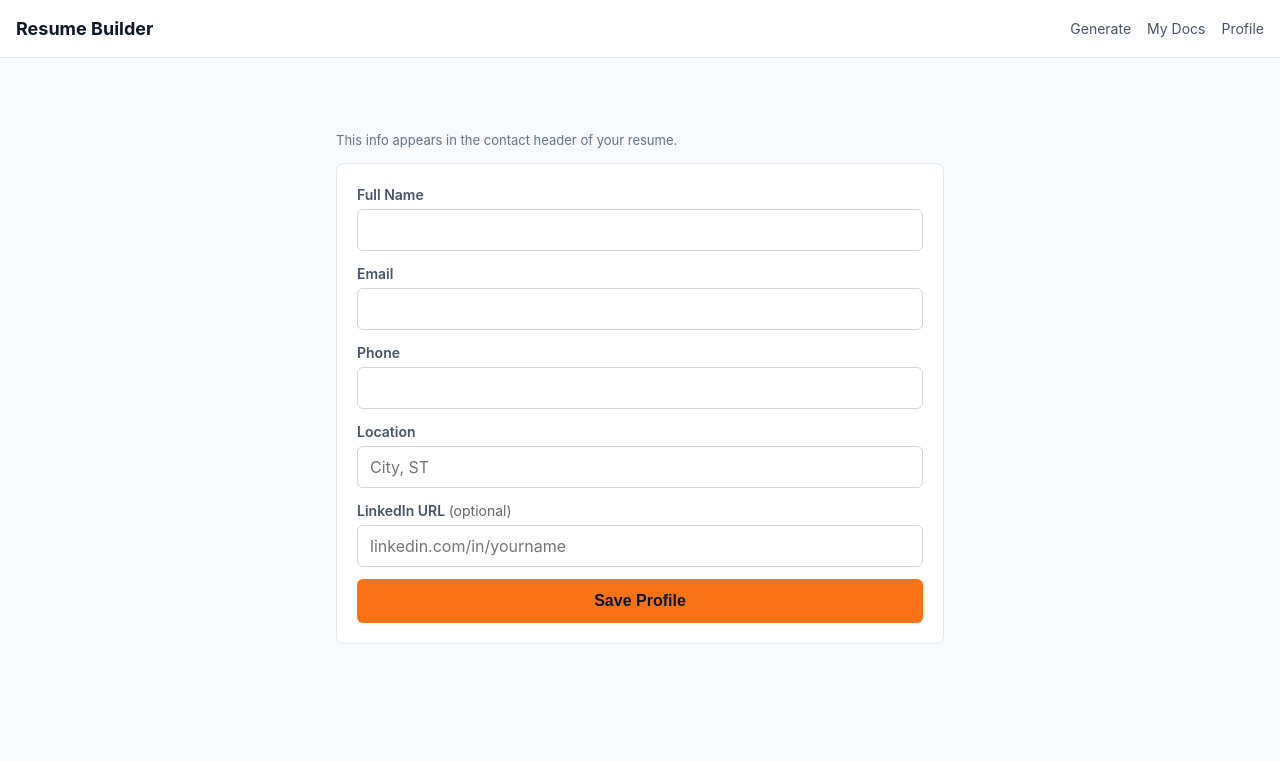
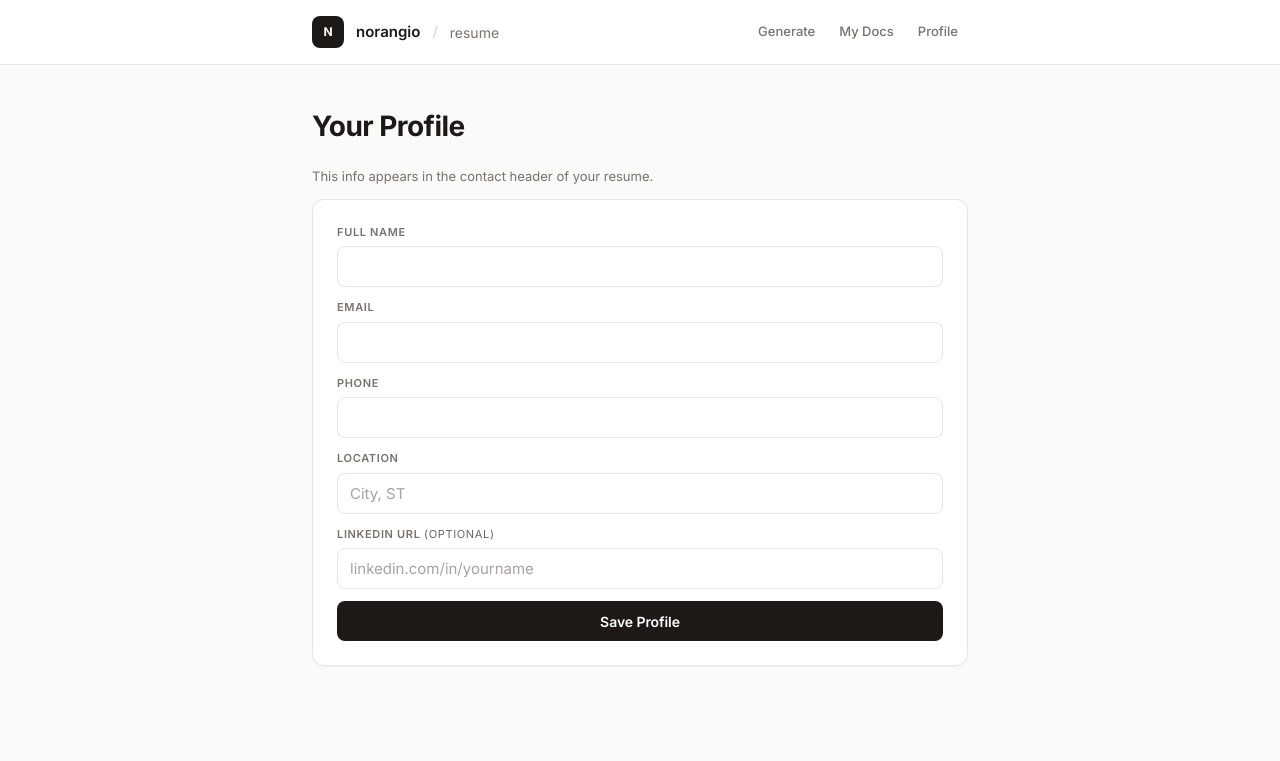
Before and after one commit to norangio/resume-builder, a Python web app: template web_app/templates/profile.html in a window 1280 px wide. Shown: the top 761 px of the page. Run offline with Jinja, Linux system fonts and the light colour scheme; the template is opened without the code that fills it, so the values that code supplies are empty.

Commit message:
style: align web app to warm stone design system
- Drop dark slate/orange theme
- Add norangio brand header strip with Generate/My Docs/Profile tabs
- Stone-900 primary buttons; emerald/rose semantic banners with dot indicator
- Stone focus ring on inputs (was orange glow)
- Inter + JetBrains Mono throughout

PDF resume template (templates/resume.html.j2) is intentionally
unchanged — PDFs keep their blue accent.

```diff
--- a/web_app/templates/base.html
+++ b/web_app/templates/base.html
@@ -3,123 +3,333 @@
 <head>
     <meta charset="UTF-8">
     <meta name="viewport" content="width=device-width, initial-scale=1.0">
-    <title>{% block title %}Resume Builder{% endblock %}</title>
+    <title>{% block title %}Resume Builder · norangio{% endblock %}</title>
+    <link rel="preconnect" href="https://fonts.googleapis.com">
+    <link rel="preconnect" href="https://fonts.gstatic.com" crossorigin>
+    <link href="https://fonts.googleapis.com/css2?family=Inter:wght@400;500;600;700;800&family=JetBrains+Mono:wght@400;500;600&display=swap" rel="stylesheet">
     <style>
         *, *::before, *::after { box-sizing: border-box; margin: 0; padding: 0; }
 
-        body {
-            font-family: -apple-system, BlinkMacSystemFont, "Segoe UI", Roboto, sans-serif;
-            font-size: 16px;
-            line-height: 1.5;
-            color: #e2e8f0;
-            background: #0f172a;
+        :root {
+            --bg-base: #fafaf9;
+            --bg-surface: #ffffff;
+            --bg-surface-hover: #f5f5f4;
+            --bg-subtle: #fafaf9;
+            --border: #e7e5e4;
+            --border-strong: #d6d3d1;
+            --border-subtle: #f5f5f4;
+            --text-primary: #1c1917;
+            --text-secondary: #44403c;
+            --text-muted: #78716c;
+            --text-faint: #a8a29e;
+            --accent: #1c1917;
+            --positive: #10b981;
+            --warning: #d97706;
+            --danger: #e11d48;
+            --positive-bg: #ecfdf5;
+            --positive-border: #a7f3d0;
+            --warning-bg: #fffbeb;
+            --warning-border: #fcd34d;
+            --danger-bg: #fff1f2;
+            --danger-border: #fecaca;
+            --shadow: 0 1px 2px rgba(0, 0, 0, 0.04);
+            --shadow-lg: 0 4px 16px rgba(0, 0, 0, 0.06);
+            --radius: 12px;
+            --radius-sm: 8px;
+            --radius-pill: 999px;
+            --font: 'Inter', system-ui, -apple-system, BlinkMacSystemFont, sans-serif;
+            --font-mono: 'JetBrains Mono', ui-monospace, 'SF Mono', Menlo, monospace;
         }
 
-        nav {
-            background: #1e293b;
-            border-bottom: 1px solid #334155;
-            color: #e2e8f0;
-            padding: 12px 16px;
+        body {
+            font-family: var(--font);
+            font-size: 15px;
+            line-height: 1.5;
+            color: var(--text-primary);
+            background: var(--bg-base);
+            -webkit-font-smoothing: antialiased;
+            -moz-osx-font-smoothing: grayscale;
+        }
+
+        .mono { font-family: var(--font-mono); font-feature-settings: 'tnum'; }
+
+        /* ─── Brand header ─── */
+        .topbar {
+            background: var(--bg-surface);
+            border-bottom: 1px solid var(--border);
+        }
+
+        .topbar-inner {
+            max-width: 720px;
+            margin: 0 auto;
+            padding: 0 32px;
+            height: 64px;
             display: flex;
             align-items: center;
-            gap: 16px;
-            flex-wrap: wrap;
-        }
-        nav .brand { font-weight: 700; font-size: 18px; margin-right: auto; color: #f8fafc; }
-        nav a { color: #94a3b8; text-decoration: none; font-size: 14px; padding: 6px 0; }
-        nav a:hover, nav a.active { color: #f8fafc; text-decoration: underline; }
-
-        main {
-            max-width: 640px;
-            margin: 24px auto;
-            padding: 0 16px;
+            gap: 12px;
         }
 
-        h1 { font-size: 22px; margin-bottom: 16px; color: #f8fafc; }
-        h2 { font-size: 18px; margin: 24px 0 8px; color: #f97316; }
+        .brand-mark {
+            width: 32px;
+            height: 32px;
+            border-radius: var(--radius-sm);
+            background: var(--text-primary);
+            color: var(--bg-surface);
+            display: inline-flex;
+            align-items: center;
+            justify-content: center;
+            font-weight: 700;
+            font-size: 12px;
+            text-decoration: none;
+            flex-shrink: 0;
+        }
+
+        .brand-name {
+            font-size: 15px;
+            font-weight: 600;
+            color: var(--text-primary);
+            text-decoration: none;
+        }
+
+        .brand-slash { color: var(--border-strong); }
+        .brand-app { font-size: 14px; color: var(--text-muted); }
+
+        .nav-links {
+            margin-left: auto;
+            display: flex;
+            align-items: center;
+            gap: 4px;
+        }
+
+        .nav-links a {
+            font-size: 13px;
+            font-weight: 500;
+            color: var(--text-muted);
+            text-decoration: none;
+            padding: 6px 10px;
+            border-radius: var(--radius-sm);
+            transition: color 0.15s, background 0.15s;
+        }
+
+        .nav-links a:hover {
+            color: var(--text-primary);
+            background: var(--bg-surface-hover);
+        }
+
+        .nav-links a.active {
+            color: var(--text-primary);
+            background: var(--bg-surface-hover);
+        }
+
+        /* ─── Main ─── */
+        main {
+            max-width: 720px;
+            margin: 0 auto;
+            padding: 40px 32px 80px;
+        }
+
+        h1 {
+            font-size: 28px;
+            font-weight: 700;
+            letter-spacing: -0.02em;
+            color: var(--text-primary);
+            margin-bottom: 20px;
+        }
+
+        h2 {
+            font-size: 11px;
+            font-weight: 600;
+            letter-spacing: 0.18em;
+            text-transform: uppercase;
+            color: var(--text-muted);
+            margin: 28px 0 10px;
+        }
+
+        p { color: var(--text-secondary); }
+
+        a { color: var(--text-primary); }
 
         .card {
-            background: #1e293b;
-            border: 1px solid #334155;
-            border-radius: 8px;
-            padding: 20px;
+            background: var(--bg-surface);
+            border: 1px solid var(--border);
+            border-radius: var(--radius);
+            padding: 24px;
             margin-bottom: 16px;
+            box-shadow: var(--shadow);
         }
 
         label {
             display: block;
+            font-size: 11px;
             font-weight: 600;
-            font-size: 14px;
-            margin-bottom: 4px;
-            color: #94a3b8;
+            letter-spacing: 0.06em;
+            text-transform: uppercase;
+            margin-bottom: 6px;
+            color: var(--text-muted);
         }
 
         input[type="text"],
         input[type="email"],
         input[type="tel"],
+        input[type="password"],
         textarea {
             width: 100%;
-            font-size: 16px; /* prevents iOS zoom */
+            font-size: 15px; /* prevents iOS zoom */
             padding: 10px 12px;
-            border: 1px solid #334155;
-            border-radius: 6px;
+            border: 1px solid var(--border);
+            border-radius: var(--radius-sm);
             margin-bottom: 12px;
             font-family: inherit;
-            background: #0f172a;
-            color: #e2e8f0;
+            background: var(--bg-surface);
+            color: var(--text-primary);
+            transition: border-color 0.15s, box-shadow 0.15s;
         }
-        textarea { resize: vertical; line-height: 1.5; }
+
+        textarea {
+            resize: vertical;
+            line-height: 1.55;
+            font-size: 14px;
+        }
+
+        input::placeholder, textarea::placeholder { color: var(--text-faint); }
+
         input:focus, textarea:focus {
             outline: none;
-            border-color: #f97316;
-            box-shadow: 0 0 0 2px rgba(249,115,22,0.2);
+            border-color: var(--text-primary);
+            box-shadow: 0 0 0 3px rgba(28, 25, 23, 0.08);
         }
 
         .btn {
-            display: inline-block;
-            font-size: 16px;
+            display: inline-flex;
+            align-items: center;
+            justify-content: center;
+            gap: 8px;
+            font-family: inherit;
+            font-size: 14px;
             font-weight: 600;
-            padding: 12px 24px;
-            border: none;
-            border-radius: 6px;
+            padding: 10px 18px;
+            border: 1px solid transparent;
+            border-radius: var(--radius-sm);
             cursor: pointer;
             text-decoration: none;
             text-align: center;
-            min-height: 44px;
-            transition: background 0.15s;
+            min-height: 40px;
+            transition: background 0.15s, border-color 0.15s, color 0.15s, box-shadow 0.15s;
+            letter-spacing: -0.005em;
         }
-        .btn-primary { background: #f97316; color: #0f172a; }
-        .btn-primary:hover { background: #ea6c0a; }
-        .btn-success { background: #16a34a; color: white; }
-        .btn-success:hover { background: #15803d; }
-        .btn-danger { background: #dc2626; color: white; padding: 8px 14px; font-size: 14px; }
-        .btn-danger:hover { background: #b91c1c; }
-        .btn-secondary { background: #334155; color: #e2e8f0; padding: 8px 14px; font-size: 14px; }
-        .btn-secondary:hover { background: #475569; }
-        .btn-full { display: block; width: 100%; }
+
+        .btn-primary {
+            background: var(--text-primary);
+            color: var(--bg-surface);
+        }
+        .btn-primary:hover { background: #2a2522; }
+        .btn-primary:disabled {
+            background: var(--bg-surface-hover);
+            color: var(--text-faint);
+            cursor: not-allowed;
+        }
+
+        .btn-success {
+            background: var(--positive);
+            color: white;
+        }
+        .btn-success:hover { background: #059669; }
+
+        .btn-danger {
+            background: var(--bg-surface);
+            color: var(--danger);
+            border-color: var(--danger-border);
+            padding: 6px 12px;
+            font-size: 13px;
+            min-height: 32px;
+        }
+        .btn-danger:hover {
+            background: var(--danger-bg);
+            border-color: var(--danger);
+        }
+
+        .btn-secondary {
+            background: var(--bg-surface);
+            color: var(--text-secondary);
+            border-color: var(--border);
+            padding: 6px 12px;
+            font-size: 13px;
+            min-height: 32px;
+        }
+        .btn-secondary:hover {
+            background: var(--bg-surface-hover);
+            border-color: var(--border-strong);
+            color: var(--text-primary);
+        }
+
+        .btn-full {
+            display: flex;
+            width: 100%;
+        }
 
         .banner {
             padding: 12px 16px;
-            border-radius: 6px;
+            border-radius: var(--radius-sm);
             margin-bottom: 16px;
             font-size: 14px;
+            border: 1px solid;
+            display: flex;
+            align-items: flex-start;
+            gap: 10px;
         }
-        .banner-warning { background: #422006; border: 1px solid #92400e; color: #fcd34d; }
-        .banner-success { background: #052e16; border: 1px solid #166534; color: #86efac; }
-        .banner-error { background: #4c0519; border: 1px solid #9f1239; color: #fca5a5; }
-        .banner a { color: inherit; font-weight: 600; }
+
+        .banner::before {
+            content: '';
+            width: 6px;
+            height: 6px;
+            border-radius: 50%;
+            margin-top: 8px;
+            flex-shrink: 0;
+        }
+
+        .banner-warning {
+            background: var(--warning-bg);
+            border-color: var(--warning-border);
+            color: #78350f;
+        }
+        .banner-warning::before { background: var(--warning); }
+
+        .banner-success {
+            background: var(--positive-bg);
+            border-color: var(--positive-border);
+            color: #064e3b;
+        }
+        .banner-success::before { background: var(--positive); }
+
+        .banner-error {
+            background: var(--danger-bg);
+            border-color: var(--danger-border);
+            color: #881337;
+        }
+        .banner-error::before { background: var(--danger); }
+
+        .banner a {
+            color: inherit;
+            font-weight: 600;
+            text-decoration: underline;
+        }
 
         .field-group { margin-bottom: 16px; }
         .field-row { display: flex; gap: 8px; align-items: start; }
         .field-row .field-grow { flex: 1; }
 
-        .help-text { font-size: 13px; color: #64748b; margin-bottom: 12px; }
+        .help-text {
+            font-size: 13px;
+            color: var(--text-muted);
+            margin-bottom: 12px;
+            line-height: 1.5;
+        }
 
         .spinner {
             display: inline-block;
-            width: 20px; height: 20px;
-            border: 3px solid #334155;
-            border-top-color: #f97316;
+            width: 18px; height: 18px;
+            border: 2.5px solid var(--border);
+            border-top-color: var(--text-primary);
             border-radius: 50%;
             animation: spin 0.8s linear infinite;
             vertical-align: middle;
@@ -128,53 +338,58 @@
         @keyframes spin { to { transform: rotate(360deg); } }
 
         .exp-header {
-            background: #0f172a;
-            border: 1px solid #334155;
-            padding: 10px 12px;
-            border-radius: 6px;
-            margin-bottom: 8px;
+            background: var(--bg-surface-hover);
+            border: 1px solid var(--border);
+            padding: 10px 14px;
+            border-radius: var(--radius-sm);
+            margin-bottom: 10px;
         }
-        .exp-header .company { font-weight: 700; color: #f97316; }
-        .exp-header .role { font-weight: 600; color: #f1f5f9; }
-        .exp-header .meta { font-size: 13px; color: #64748b; }
+        .exp-header .company {
+            font-weight: 600;
+            color: var(--text-primary);
+            letter-spacing: -0.01em;
+        }
+        .exp-header .role {
+            font-weight: 500;
+            color: var(--text-secondary);
+            font-size: 14px;
+        }
+        .exp-header .meta {
+            font-family: var(--font-mono);
+            font-feature-settings: 'tnum';
+            font-size: 12px;
+            color: var(--text-muted);
+            margin-top: 2px;
+        }
 
         .bullet-row { display: flex; gap: 8px; align-items: start; margin-bottom: 6px; }
         .bullet-row textarea { margin-bottom: 0; }
         .bullet-row .btn-danger { flex-shrink: 0; align-self: center; }
 
-        @media (prefers-color-scheme: light) {
-            body { color: #0f172a; background: #f8fafc; }
-            nav { background: #ffffff; border-bottom-color: #e2e8f0; color: #0f172a; }
-            nav .brand { color: #0f172a; }
-            nav a { color: #475569; }
-            nav a:hover, nav a.active { color: #0f172a; }
-            h2 { color: #ea6c0a; }
-            .card { background: #ffffff; border-color: #e2e8f0; }
-            label { color: #475569; }
-            input[type="text"], input[type="email"], input[type="tel"], textarea {
-                border-color: #d1d5db; background: #ffffff; color: #0f172a;
-            }
-            .btn-secondary { background: #e2e8f0; color: #0f172a; }
-            .btn-secondary:hover { background: #cbd5e1; }
-            .banner-warning { background: #fffbeb; border-color: #fbbf24; color: #92400e; }
-            .banner-success { background: #f0fdf4; border-color: #86efac; color: #166534; }
-            .banner-error { background: #fef2f2; border-color: #fca5a5; color: #991b1b; }
-            .help-text { color: #64748b; }
-            .spinner { border-color: #e2e8f0; border-top-color: #f97316; }
-            .exp-header { background: #f1f5f9; border-color: #e2e8f0; }
-            .exp-header .role { color: #0f172a; }
-            .exp-header .meta { color: #64748b; }
+        @media (max-width: 600px) {
+            .topbar-inner { padding: 0 20px; gap: 8px; }
+            .nav-links a { padding: 6px 8px; font-size: 12px; }
+            main { padding: 28px 20px 64px; }
+            h1 { font-size: 24px; }
+            .card { padding: 18px; }
         }
     </style>
     {% block extra_head %}{% endblock %}
 </head>
 <body>
-    <nav>
-        <span class="brand">Resume Builder</span>
-        <a href="/generate" {% if active_page == 'generate' %}class="active"{% endif %}>Generate</a>
-        <a href="/setup" {% if active_page == 'setup' %}class="active"{% endif %}>My Docs</a>
-        <a href="/profile" {% if active_page == 'profile' %}class="active"{% endif %}>Profile</a>
-    </nav>
+    <header class="topbar">
+        <div class="topbar-inner">
+            <a href="https://norangio.dev" class="brand-mark" title="norangio.dev">N</a>
+            <a href="https://norangio.dev" class="brand-name">norangio</a>
+            <span class="brand-slash">/</span>
+            <span class="brand-app">resume</span>
+            <nav class="nav-links">
+                <a href="/generate" {% if active_page == 'generate' %}class="active"{% endif %}>Generate</a>
+                <a href="/setup" {% if active_page == 'setup' %}class="active"{% endif %}>My Docs</a>
+                <a href="/profile" {% if active_page == 'profile' %}class="active"{% endif %}>Profile</a>
+            </nav>
+        </div>
+    </header>
     <main>
         {% if flash_message %}
         <div class="banner banner-{{ flash_type or 'success' }}">{{ flash_message }}</div>
```
